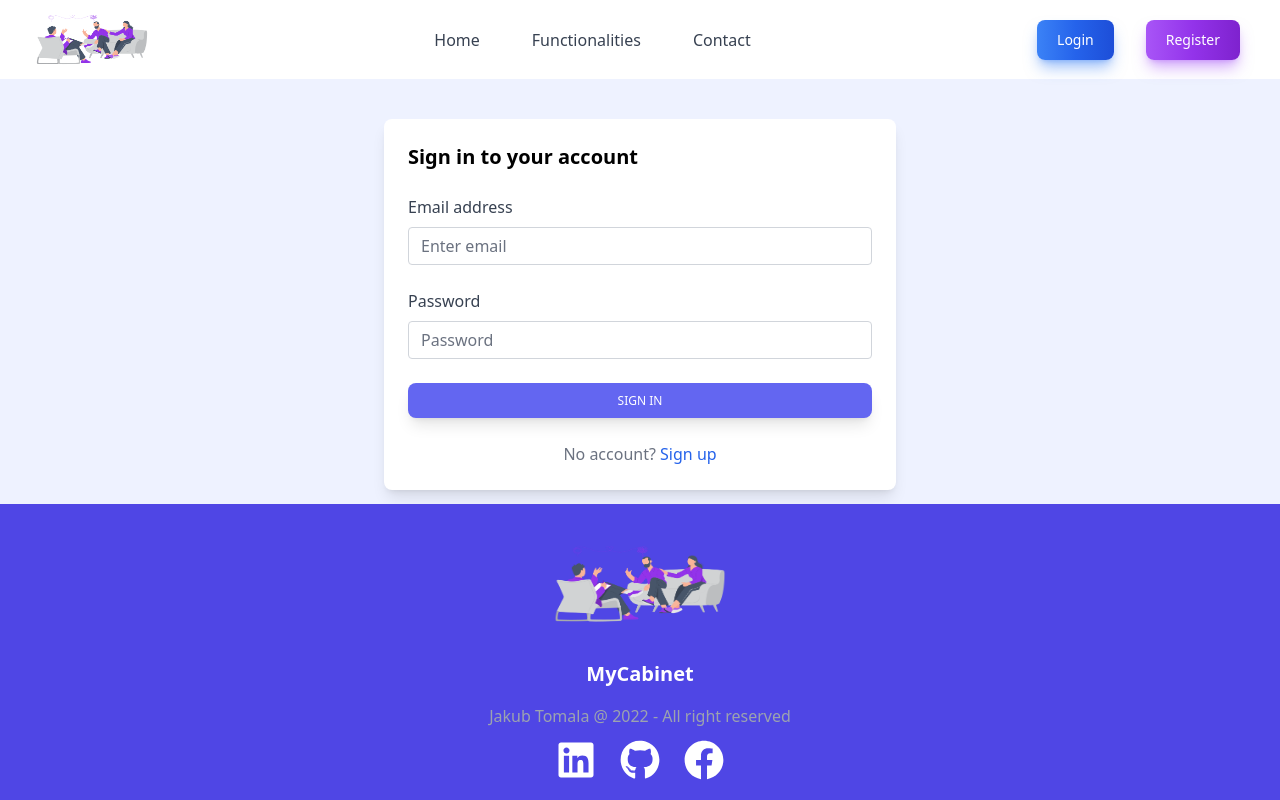
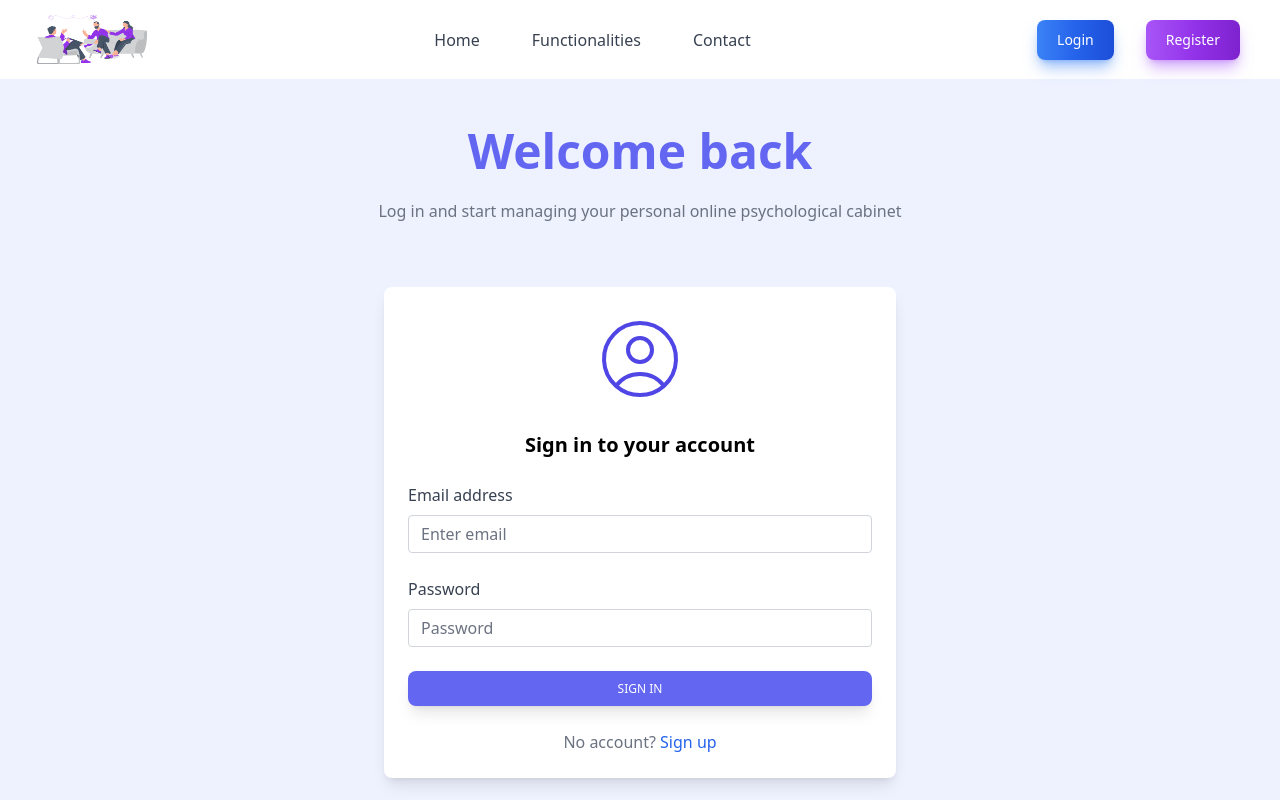
Before and after one commit to KiTroNik/Psychological_counselling, a React (Vite) app in the folder frontend/: page /login in a window 1280 px wide. Shown: the top 800 px of the page. Built offline with nearby package versions, Linux system fonts and the light colour scheme.

Commit message:
[46] Created LoginPage.

```diff
--- a/frontend/src/pages/login/components/LoginForm.tsx
+++ b/frontend/src/pages/login/components/LoginForm.tsx
@@ -1,9 +1,12 @@
 import { Link } from "react-router-dom";
+import { UserSVG } from "../../../shared";
 
 const LoginForm = () => {
   return (
     <div className="block rounded-lg bg-white p-6 shadow-lg sm:mx-auto sm:max-w-lg">
-      <p className="font-gray-800 mb-6 text-xl font-bold">
+      <UserSVG clsName="mb-6 h-24 w-24 m-auto stroke-1 stroke-indigo-600" />
+
+      <p className="font-gray-800 mb-6 text-center text-xl font-bold">
         Sign in to your account
       </p>
 
--- a/frontend/src/pages/login/components/LoginPage.tsx
+++ b/frontend/src/pages/login/components/LoginPage.tsx
@@ -2,10 +2,21 @@ import { LoginForm } from "./index";
 
 const LoginPage = () => {
   return (
-    <div className="pt-10">
-      <LoginForm />
+    <div>
+      <div className="pt-12 text-center">
+        <h2 className="mb-6 text-5xl font-bold text-indigo-500">
+          Welcome back
+        </h2>
+        <p className="mb-6  font-medium text-gray-500">
+          Log in and start managing your personal online psychological cabinet
+        </p>
+      </div>
+
+      <div className="mb-20 pt-10">
+        <LoginForm />
+      </div>
     </div>
-  )
-}
+  );
+};
 
 export default LoginPage;
--- /dev/null
+++ b/frontend/src/shared/components/UserSVG.tsx
@@ -0,0 +1,26 @@
+interface IProps {
+  clsName: string;
+}
+
+const UserSVG = (props: IProps) => {
+  const { clsName } = props;
+
+  return (
+    <svg
+      xmlns="http://www.w3.org/2000/svg"
+      fill="none"
+      viewBox="0 0 24 24"
+      strokeWidth={1.5}
+      stroke="currentColor"
+      className={clsName}
+    >
+      <path
+        strokeLinecap="round"
+        strokeLinejoin="round"
+        d="M17.982 18.725A7.488 7.488 0 0012 15.75a7.488 7.488 0 00-5.982 2.975m11.963 0a9 9 0 10-11.963 0m11.963 0A8.966 8.966 0 0112 21a8.966 8.966 0 01-5.982-2.275M15 9.75a3 3 0 11-6 0 3 3 0 016 0z"
+      />
+    </svg>
+  );
+};
+
+export default UserSVG;
--- a/frontend/src/shared/components/index.ts
+++ b/frontend/src/shared/components/index.ts
@@ -4,3 +4,4 @@ export { default as ClientsSVG } from "./ClientsSVG";
 export { default as CalendarSVG } from "./CalendarSVG";
 export { default as EmailSVG } from "./EmailSVG";
 export { default as PenSVG } from "./PenSVG";
+export { default as UserSVG } from "./UserSVG";
```
